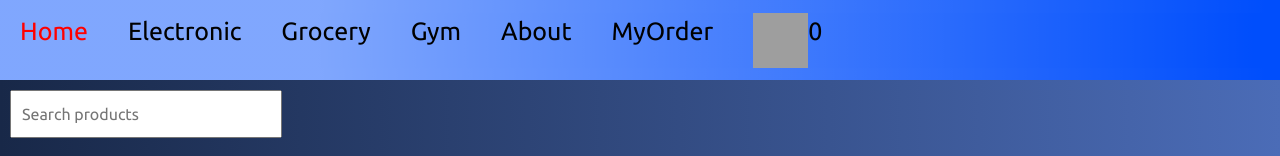
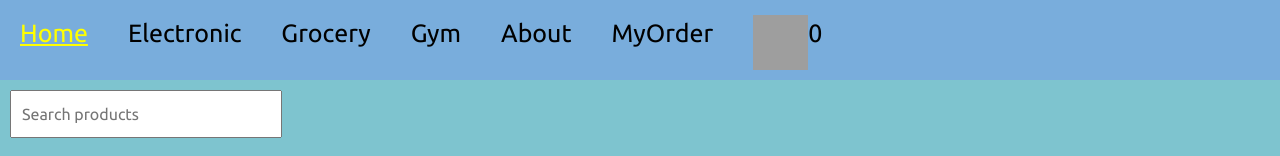
Before and after one commit to RikenBaldha/Ecommerce_App, a React (Create React App) app: page / in a window 1280 px wide. Shown: the top 156 px of the page. Built offline with nearby package versions, Linux system fonts and the light colour scheme; grey boxes are pictures that could not be loaded; a web font is replaced by a local one.

Commit message:
add new
Signed-off-by: RikenBaldha <rikenbaldha2951@gmail.com>

```diff
--- a/src/components/Navbar.css
+++ b/src/components/Navbar.css
@@ -4,9 +4,10 @@
   /* display: fl
 
   /* margin: -9px -8px; */
-  background: #4b6cb7;  /* fallback for old browsers */
-background: -webkit-linear-gradient(to right, #182848, #4b6cb7);  /* Chrome 10-25, Safari 5.1-6 */
-background: linear-gradient(to right, #182848, #4b6cb7); /* W3C, IE 10+/ Edge, Firefox 16+, Chrome 26+, Opera 12+, Safari 7+ */
+
+  /* background: #4b6cb7;  fallback for old browsers */
+/* background: -webkit-linear-gradient(to right, #182848, #4b6cb7);  Chrome 10-25, Safari 5.1-6 */
+/* background: linear-gradient(to right, #182848, #4b6cb7); W3C, IE 10+/ Edge, Firefox 16+, Chrome 26+, Opera 12+, Safari 7+ */
 /* width: fit-content; */
 }
 .why {
@@ -16,19 +17,13 @@ background: linear-gradient(to right, #182848, #4b6cb7); /* W3C, IE 10+/ Edge, F
   z-index: 0;
 }
 .navbar {
-  background-color: #004efc !important;
   z-index: 1000;
   width: 100%;
   height: 80px;
-  /* background-color: #2196f3; */
-  background-color: #3366FF;
-  /* border-radius: 15px; */
-  background-image: -webkit-linear-gradient(0deg, rgba(255, 255, 257, 0.5) 25%, transparent 99%, transparent 90%, rgba(255, 255, 255, 0.5) 21%, rgba(255, 255, 255, 0.5) -3%, transparent 94%, transparent);
-
   align-items: center;
   position: sticky;
   top: 0px;
-  /* display: inline-block; */
+ background-color: #79addc !important;
 }
 .navbar-nav {
   /* float: right; */
@@ -36,11 +31,13 @@ background: linear-gradient(to right, #182848, #4b6cb7); /* W3C, IE 10+/ Edge, F
 
 }
 .navbar-collapse {
-  background-color: #004efc ;
-  background-image: -webkit-linear-gradient(0deg, rgba(255, 255, 257, 0.5) 25%, transparent 99%, transparent 90%, rgba(255, 255, 255, 0.5) 21%, rgba(255, 255, 255, 0.5) -3%, transparent 94%, transparent);
+  background-color: #79addc ;
+  /* background-image: -webkit-linear-gradient(0deg, rgba(255, 255, 257, 0.5) 25%, transparent 99%, transparent 90%, rgba(255, 255, 255, 0.5) 21%, rgba(255, 255, 255, 0.5) -3%, transparent 94%, transparent); */
   z-index: 1001;
   border: none;
   margin-left: -12px;
+  margin-right: -12px;
+  margin-top: 5px;
 }
 
 .navbar li {
@@ -51,10 +48,16 @@ background: linear-gradient(to right, #182848, #4b6cb7); /* W3C, IE 10+/ Edge, F
   margin: 0px auto;
   display: inline;
 }
-.red{
+.black{
   margin: 5px auto;
   color: red;
 }
+.red{
+  margin: 5px auto;
+  color: yellow;
+  text-decoration:underline;
+}
+
 }
 .logo {
   display: flex;
@@ -70,7 +73,8 @@ background: linear-gradient(to right, #182848, #4b6cb7); /* W3C, IE 10+/ Edge, F
 }
 
 .red{
-  color: red;
+  color: yellow;
+  text-decoration:underline;
 }
 .black{
 color: black;
--- a/src/components/PopUp.jsx
+++ b/src/components/PopUp.jsx
@@ -4,7 +4,7 @@ import Col from 'react-bootstrap/Col';
 import Row from 'react-bootstrap/Row';
 import Toast from 'react-bootstrap/Toast';
 
-function PopUp(remove) {
+function PopUp({remove}) {
   const [showA, setShowA] = useState(true);
 //   const [showB, setShowB] = useState(true);
 
@@ -12,6 +12,7 @@ function PopUp(remove) {
 //   const toggleShowB = () => setShowB(!showB);
 
   return (
+    <div className='riken'>
     <Row>
       <Col md={6} className="mb-2 popup bg-primary">
         {/* <Button onClick={toggleShowA} className="mb-2">
@@ -27,11 +28,12 @@ function PopUp(remove) {
             <strong className="me-auto">Alert</strong>
             {/* <small>11 mins ago</small> */}
           </Toast.Header>
-          <Toast.Body className='bg-primary'>{remove.message}</Toast.Body>
+          <Toast.Body className='bg-primary'><span style={{color:'yellow'}}>{remove}</span></Toast.Body>
         </Toast>
       </Col>
 
-    </Row>
+     </Row>
+     </div>
   );
 }
 
--- a/src/components/Productdetails.jsx
+++ b/src/components/Productdetails.jsx
@@ -5,7 +5,7 @@ import "./product-details.css";
 import PopUp from "./PopUp";
 // import { useNavigate } from "react-router-dom";
 
-function Productdetails({ gym, all, onAddToCart , showPopup , setShowPopup}) {
+function Productdetails({ gym, all, onAddToCart,remove , showPopup , setShowPopup}) {
   // const [showPopup, setShowPopup] = useState(false);
 
   const navigate = useNavigate();
@@ -44,64 +44,6 @@ else{
     <>
       {product.map((productItem, index) => (
         <div key={index} className="product-details">
-          {/* <div className="part-a">
-            <img
-              className="product-details-image"
-              src={productItem.product_photo}
-              alt=""
-            />
-          </div>
-
-          <div className="part-b">
-            <p className="allp">{productItem.product_title}...</p>
-            <p>Product Review: {productItem.product_num_ratings}</p>
-            <p>Product Rating: {productItem.product_star_rating} Out Of 5</p>
-            <p className="allp">
-              Original Price:{" "}
-              {productItem.product_original_price
-                ? productItem.product_original_price
-                : "Not available"}
-              /-
-            </p>
-
-            <p className="all-p">
-              Discount-Price:{" "}
-              <span style={{ color: "#d5b0b0" }}>{discount}% Off</span>{" "}
-              {productItem.product_price}/-
-            </p>
-            <p className="allp">
-              More About Products:{" "}
-              <a
-                className="link"
-                href={productItem.product_url}
-                target="_blank"
-                rel="noopener noreferrer"
-              >
-                Link
-              </a>
-            </p>
-            <button
-              onClick={() => onAddToCart(productItem)}
-              className="cart-btn"
-            >
-              Add To Cart
-            </button>
-
-            <Link
-              style={{
-                backgroundColor: "black",
-                color: "white",
-                padding: "10px",
-                fontSize: "20px",
-                width: "100px",
-                cursor: "pointer",
-              }}
-              to="/cart"
-            >
-              Go to Cart
-            </Link>
-          </div> */}
-
           <div className="allcard mb-3">
             <div className="row g-0">
               <div className="col-md-4">
@@ -113,34 +55,35 @@ else{
               </div>
               <div className="col-md-8">
                 <div className="card-body">
-                  {/* <h5 className="card-title">Card title</h5> */}
                   <p className="card-text" style={{ color: "black" }}>
                     {productItem.product_title}...
                   </p>
                   <p className="card-text">
                     <small className="text-body-secondary">
-                      Product Review: {productItem.product_num_ratings}
+                    Product Review<span style={{color:"yellow"}}>: {productItem.product_num_ratings}</span>
                     </small>
                   </p>
                   <p className="card-text">
                     <small className="text-body-secondary">
-                      Product Rating: {productItem.product_star_rating} Out Of 5
+                    Product Review:<span style={{color:"yellow"}}> {productItem.product_star_rating} Out Of 5</span>
                     </small>
                   </p>
                   <p className="card-text">
                     <small className="text-body-secondary">
                       Original Price:{" "}
-                      {productItem.product_original_price && productItem.product_original_price !== null
+                      <span style={{color:"yellow"}}> {productItem.product_original_price && productItem.product_original_price !== null
                         ? productItem.product_original_price
                         : "Not available"}
-                      /-
+                      /-</span>
                     </small>
                   </p>
                   <p className="card-text">
                     <small className="text-body-secondary">
-                      Discount-Price:{" "}
-                      <span style={{ color: "#d5b0b0" }}>{discount}% Off</span>{" "}
-                      {productItem.product_price}/-
+                      Price:{" "}
+                      <span style={{ color: "#605151" }}>{discount}% Off</span>{" "}
+                      <span style={{textDecoration:'line-through',color:"#605151",fontSize:"18px"}}>{productItem.product_original_price && productItem.product_original_price !== null
+                        ? productItem.product_original_price
+                        : "Not available"}</span>{" "}<span style={{color:"yellow"}}> {productItem.product_price}/-</span>
                     </small>
                   </p>
                   <p className="card-text">
@@ -155,55 +98,18 @@ else{
                       </a>
                     </small>
                   </p>
-                  {/* <button
+                  <button
                     onClick={() => {
                       onAddToCart(productItem);
-                      setShowPopup(true);
                     }}
                     className="cart-btn"
                   >
                     Add To Cart
                   </button>
-                  {/* {showPopup && <PopUp />} */}
-
-                  <button
-                    onClick={() => {
-                      onAddToCart(productItem);
-                      // setShowPopup(true);
-                      // setTimeout(() => {
-                      //   setShowPopup(false);
-                      // }, 1000); // 1000 milliseconds = 1 second
-                    }}
-                    className="cart-btn"
-                  >
-                    Add To Cart
-                  </button>
-                  {showPopup && <PopUp />}
-                  {/* <button onClick={ongotocart} className="cart-btn">
-                    Go to Cart
-                  </button> */}
                   <button onClick={ongotocart} className="cart-btn">
                     Go to Cart
                   </button>
-
-                  {/* <Link
-              style={{
-                backgroundColor: "black",
-                color: "white",
-                padding: "10px",
-                fontSize: "20px",
-                width: "100px",
-                cursor: "pointer",
-              }}
-              to="/cart"
-            >
-              Go to Cart
-            </Link> */}
-                  {/* <p className="card-text">
-                    <small className="text-body-secondary">
-                      Last updated 3 mins ago
-                    </small>
-                  </p> */}
+                  {showPopup && <PopUp remove={remove}/>}
                 </div>
               </div>
             </div>
--- a/src/components/cart.css
+++ b/src/components/cart.css
@@ -43,7 +43,7 @@
 .cart {
   display: flex;
   color: white;
-  background-color: #3F51B5;
+  background-color: #85c5ff;
   padding: 10px;
   margin: 10px;
 }
--- a/src/components/product-details.css
+++ b/src/components/product-details.css
@@ -27,6 +27,10 @@ height: 611px;
     width: auto !important;
     /* margin-bottom: 0.5rem!important; */
 }
+.text-body-secondary {
+    --bs-text-opacity: 1;
+    color: rgb(1 10 19 / 100%)!important;
+}
 .product-details p{
     font-family: sans-serif;
     font-size: 26px;
@@ -43,7 +47,7 @@ height: 611px;
     border: 1px solid black;
   }
 .allcard{
-    background-color: #557bee;
+    background-color: #85c5ff;
     margin: 20px;
     height: auto;
     padding: 20px;
--- a/src/index.css
+++ b/src/index.css
@@ -1,5 +1,5 @@
 body {
-  background: linear-gradient(to right, #182848, #4b6cb7);
+  /* background: linear-gradient(to right, #182848, #4b6cb7); */
   margin: 0;
   padding: 0px;
   font-family: -apple-system, BlinkMacSystemFont, 'Segoe UI', 'Roboto', 'Oxygen',
@@ -7,6 +7,7 @@ body {
     sans-serif;
   -webkit-font-smoothing: antialiased;
   -moz-osx-font-smoothing: grayscale;
+  background-color: #7ec4cf
 }
 
 code {
```
Also changed, not shown: src/App.js, src/components/Cart.jsx (line endings or trailing spaces).
